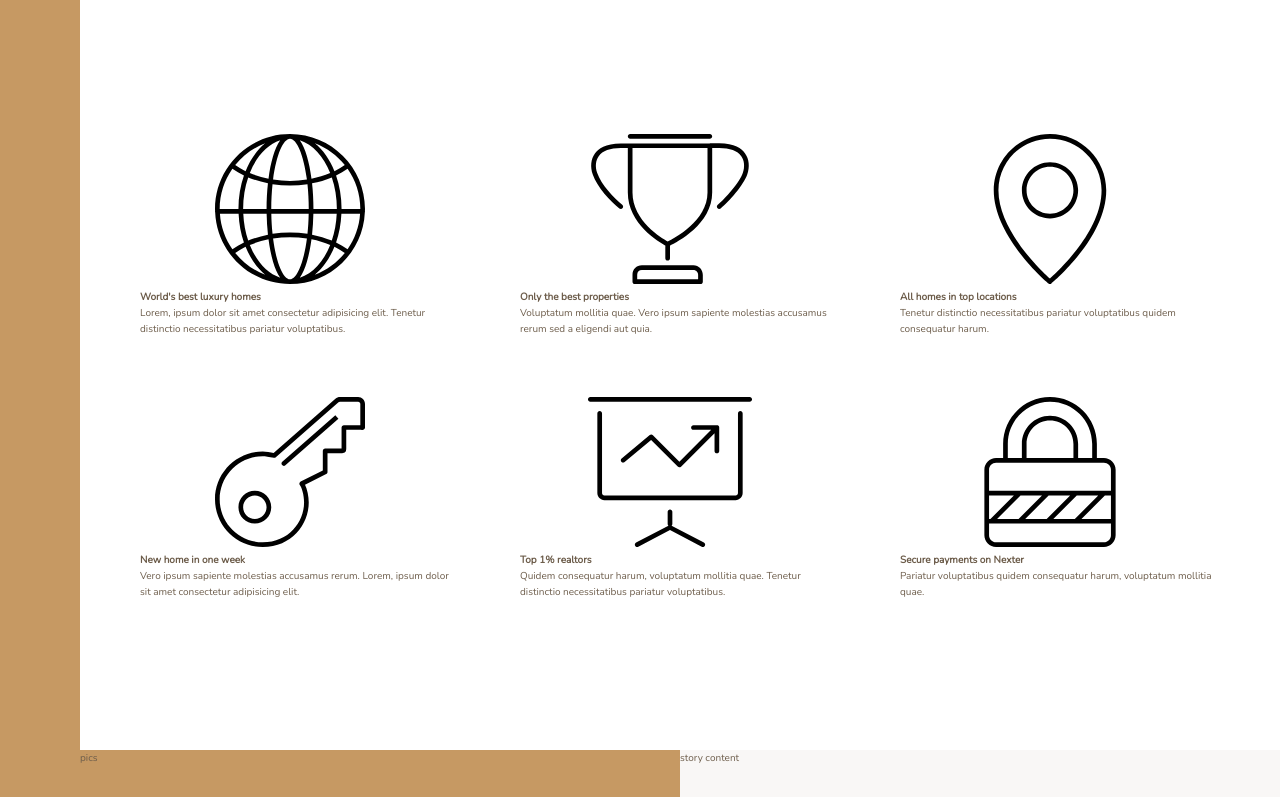
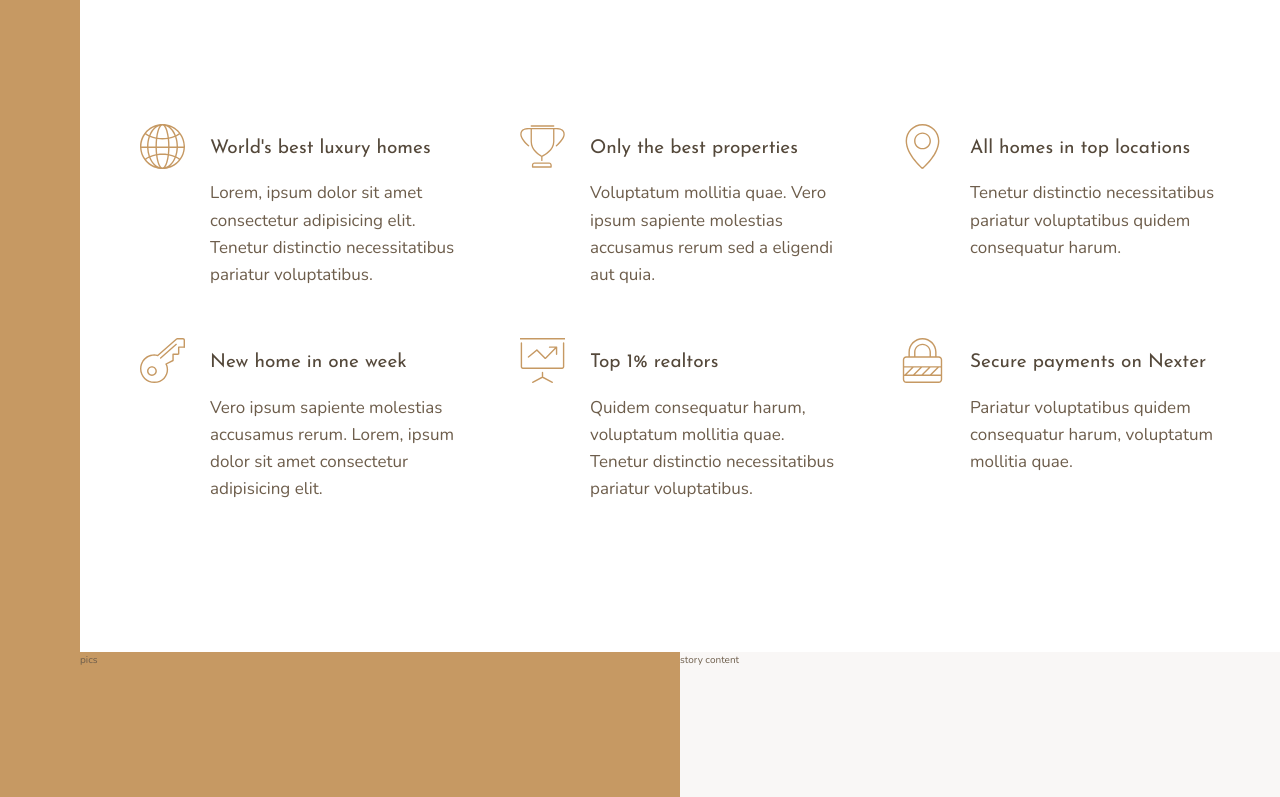
Before and after one commit to roukell/nexter, a website: page index.html in a window 1280 px wide. Shown: the part 656-1453 px from the top of the page. Drawn offline with nearby package versions, Linux system fonts and the light colour scheme.

Commit message:
updated feature section

```diff
--- a/index.html
+++ b/index.html
@@ -31,7 +31,7 @@
             <svg class="feature__icon">
                 <use xlink:href="img/sprite.svg#icon-global"></use>
             </svg>
-            <h4 class="heading-4">World's best luxury homes</h4>
+            <h4 class="heading-4 heading-4--dark">World's best luxury homes</h4>
             <p class="feature__text">Lorem, ipsum dolor sit amet consectetur adipisicing elit. Tenetur distinctio
                 necessitatibus pariatur voluptatibus.</p>
         </div>
@@ -39,7 +39,7 @@
             <svg class="feature__icon">
                 <use xlink:href="img/sprite.svg#icon-trophy"></use>
             </svg>
-            <h4 class="heading-4">Only the best properties</h4>
+            <h4 class="heading-4 heading-4--dark">Only the best properties</h4>
             <p class="feature__text">Voluptatum mollitia quae. Vero ipsum sapiente molestias accusamus rerum sed a
                 eligendi aut quia.
             </p>
@@ -48,7 +48,7 @@
             <svg class="feature__icon">
                 <use xlink:href="img/sprite.svg#icon-map-pin"></use>
             </svg>
-            <h4 class="heading-4">All homes in top locations</h4>
+            <h4 class="heading-4 heading-4--dark">All homes in top locations</h4>
             <p class="feature__text">Tenetur distinctio necessitatibus pariatur voluptatibus quidem consequatur harum.
             </p>
         </div>
@@ -56,7 +56,7 @@
             <svg class="feature__icon">
                 <use xlink:href="img/sprite.svg#icon-key"></use>
             </svg>
-            <h4 class="heading-4">New home in one week</h4>
+            <h4 class="heading-4 heading-4--dark">New home in one week</h4>
             <p class="feature__text">Vero ipsum sapiente molestias accusamus rerum. Lorem, ipsum dolor sit amet
                 consectetur adipisicing elit.
             </p>
@@ -65,7 +65,7 @@
             <svg class="feature__icon">
                 <use xlink:href="img/sprite.svg#icon-presentation"></use>
             </svg>
-            <h4 class="heading-4">Top 1% realtors</h4>
+            <h4 class="heading-4 heading-4--dark">Top 1% realtors</h4>
             <p class="feature__text">Quidem consequatur harum, voluptatum mollitia quae. Tenetur distinctio
                 necessitatibus pariatur voluptatibus.
             </p>
@@ -74,7 +74,7 @@
             <svg class="feature__icon">
                 <use xlink:href="img/sprite.svg#icon-lock"></use>
             </svg>
-            <h4 class="heading-4">Secure payments on Nexter</h4>
+            <h4 class="heading-4 heading-4--dark">Secure payments on Nexter</h4>
             <p class="feature__text">Pariatur voluptatibus quidem consequatur harum, voluptatum mollitia quae.
             </p>
         </div>
--- a/sass/_features.scss
+++ b/sass/_features.scss
@@ -4,6 +4,36 @@
   margin: 15rem 0;
 
   display: grid;
-  grid-template-columns: repeat(3, 1fr);
+  // grid-template-columns: repeat(3, 1fr);
+  //auto-fit and minmax will make the table responsive without media query
+  grid-template-columns: repeat(auto-fit, minmax(25rem, 1fr));
   grid-gap: 6rem;
+
+  //this reduces the map and key feature gap and move the whole grid cells up the axis
+  //hance fixed the bigger gap problem
+  align-items: start;
 }
+
+.feature {
+  display: grid;
+  grid-template-columns: min-content 1fr;
+  grid-row-gap: 1.5rem;
+  grid-column-gap: 2.5rem;
+
+  &__icon {
+    fill:$color-primary;
+    width: 4.5rem;
+    height: 4.5rem;
+    // icon spans will the way to bottom of column -1 is the last explicit grid
+    // because there is no grid rows defined, -1 doesnt exist
+    // hence using span 2 instead
+    grid-row: 1 / span 2;
+
+    //to center the icon, we have to do it manually
+    transform: translateY(-1rem);
+  }
+
+  &__text {
+    font-size: 1.7rem;
+  }
+}
--- a/sass/_typography.scss
+++ b/sass/_typography.scss
@@ -0,0 +1,29 @@
+%heading {
+  font-family: $font-display;
+  font-weight: 400;
+}
+
+.heading-1 {
+  @extend %heading;
+}
+
+.heading-2 {
+  @extend %heading;
+}
+
+.heading-3 {
+  @extend %heading;
+}
+
+.heading-4 {
+  @extend %heading;
+  font-size: 1.9rem;
+
+  &--light {
+    color: $color-grey-light-1;
+  }
+
+  &--dark {
+    color: $color-grey-dark-1;
+  }
+}
```
Also changed, not shown: css/style.css.
